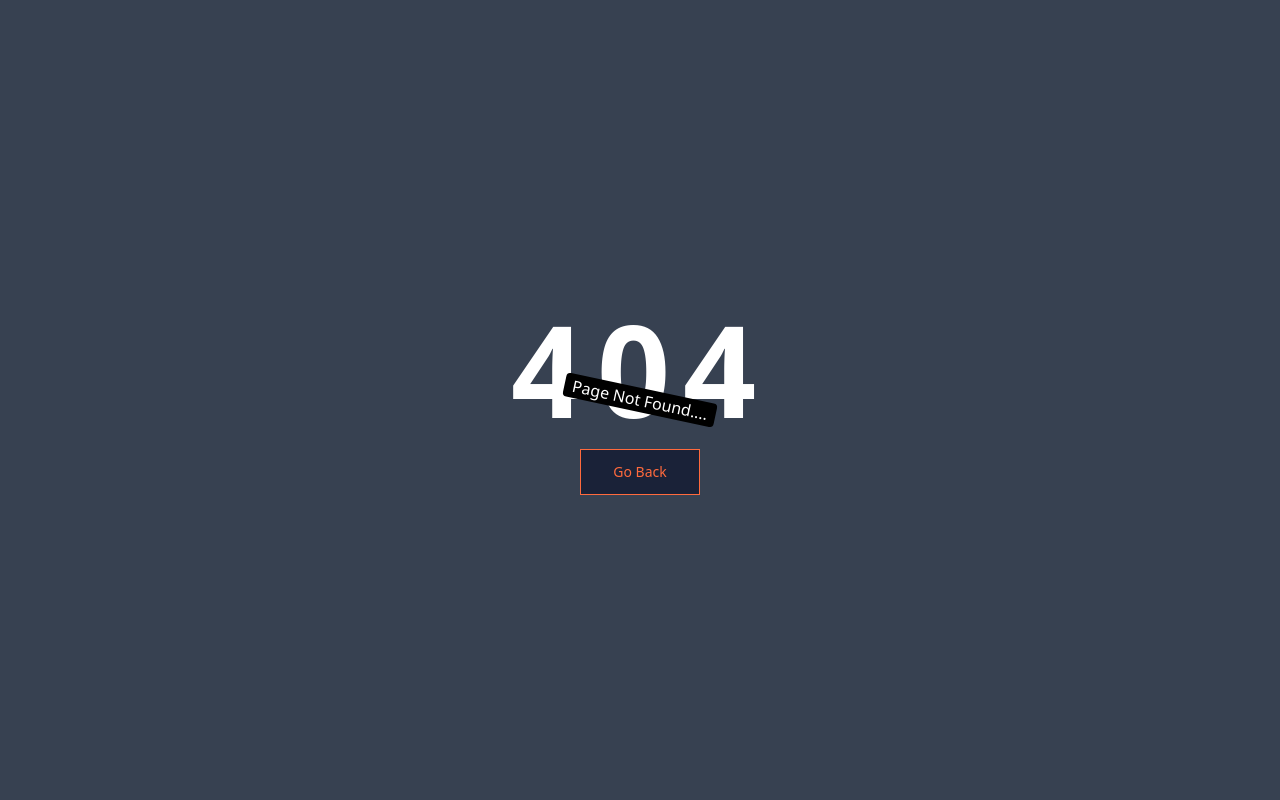
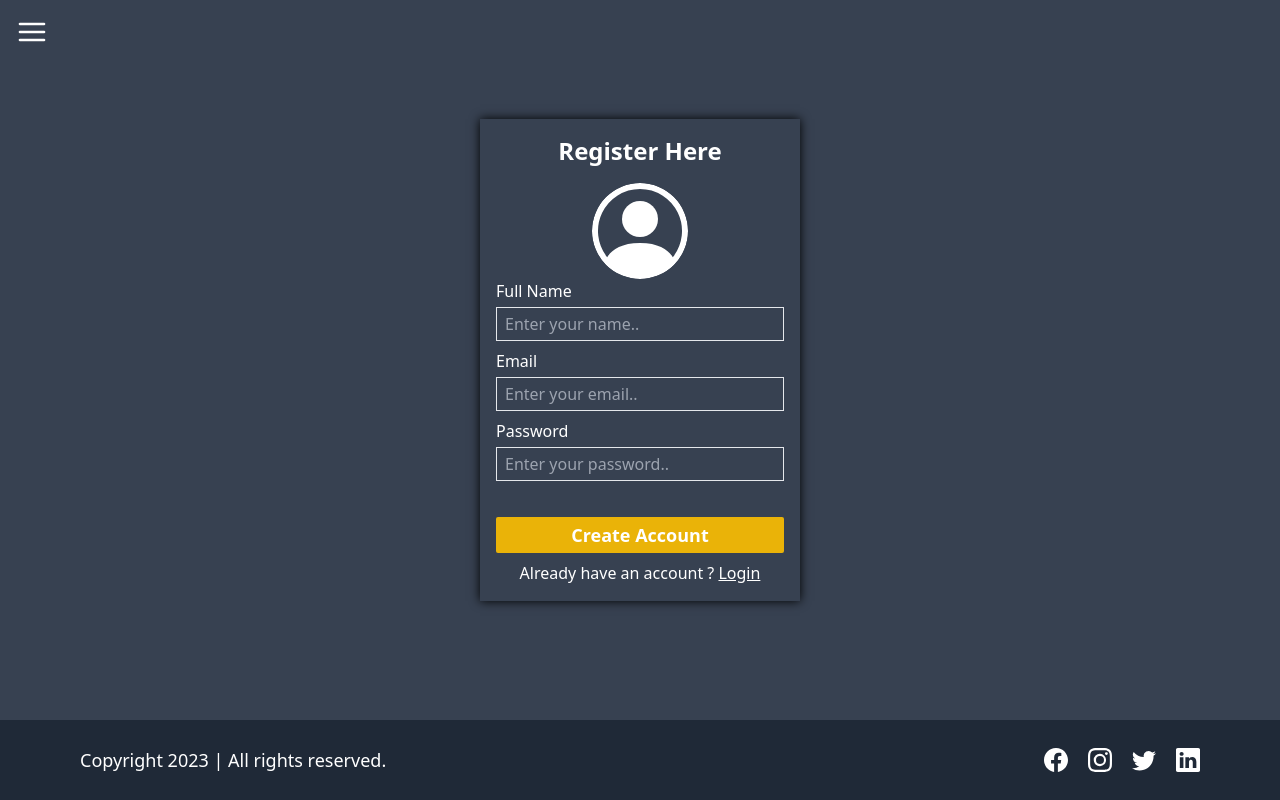
Before and after one commit to KAMRANANSARI01/Learning_Management_system, a React (Vite) app in the folder client/: page /signup in a window 1280 px wide. Before the commit this address had no page. Built offline with nearby package versions, Linux system fonts and the light colour scheme.

Commit message:
signup page making

```diff
--- a/client/src/App.jsx
+++ b/client/src/App.jsx
@@ -4,6 +4,7 @@ import { Route , Routes } from "react-router-dom"
 import HomePage from "./Pages/HomePage.jsx"
 import AboutPage from "./Pages/AboutPage.jsx"
 import NotFound from './Pages/NotFound.jsx'
+import SignUp from './Pages/signUp.jsx'
 
 function App() {
 
@@ -13,6 +14,7 @@ function App() {
         <Route path="/" element={<HomePage/>}></Route>
         <Route path="/about" element={<AboutPage/>}></Route>
         <Route path="*" element={<NotFound/>}></Route>
+        <Route path="/signup" element={<SignUp/>}></Route>
       </Routes>
     </>
   )
--- a/client/src/Pages/AboutPage.jsx
+++ b/client/src/Pages/AboutPage.jsx
@@ -9,9 +9,9 @@ import mainImg from "../assets/aboutMainImage.png";
 const AboutPage = () => {
   return (
     <HomeLayout>
-      <div className="flex flex-col h-[90vh] w-[100%] sm:pl-20 sm:pt-20 text-white ">
-        <div className="flex h-[50%] items-center justify-around gap-5 m-10">
-          <section className=" w-[40%] h-[100%] flex items-center flex-col justify-center space-y-12 ">
+      <div className="flex  bg-red-500 flex-col lg:h-[90%]  w-full items-center justify-between m-auto  sm:pt-20 text-white ">
+        <div className="flex h-[50%]  bg-slate-600 items-center justify-between  m-auto">
+          <section className="  h-[100%]  bg-yellow-300 flex  flex-col    justify-center space-y-12 ">
             <h1 className=" text-5xl font-semibold text-yellow-500">
               Affordable and quality education
             </h1>
@@ -23,7 +23,7 @@ const AboutPage = () => {
               mankind.
             </p>
           </section>
-          <section className="w-[40%] h-[100%]  flex items-center flex-col justify-center">
+          <section className="w-[40%] bg-orange-400 h-[100%]  flex items-center flex-col justify-center">
             <img
               id="test1"
               style={{
@@ -36,7 +36,7 @@ const AboutPage = () => {
           </section>
         </div>
         {/* //adding carousel  */}
-        <div className="carousel w-[40%] m-auto   mb-3 ">
+        <div className="carousel  bg-green-300 w-[40%] m-auto   mb-3 ">
           {celebradtyData &&
             celebradtyData.map((celebraty) => (
               <CarouselSlide
--- a/client/src/Pages/HomePage.jsx
+++ b/client/src/Pages/HomePage.jsx
@@ -7,8 +7,8 @@ const HomePage = () => {
   return (
     <>
     <HomeLayout>
-        <div className="flex flex-col bg-red-600   sm:flex-row items-center sm:justify-between pt-10 h-[90vh] lg:mx-20 ">
-           <div className="sm:w-1/2  bg-slate-300  sm:px-20 gap-5  flex flex-col justify-center items-center sm:gap-3  h-[60%]">
+        <div className="flex flex-col   sm:flex-row items-center sm:justify-between pt-10 h-[90vh] lg:mx-20 ">
+           <div className="sm:w-[60%]   px-4 gap-5 sm:px-5 lg:px-20   flex flex-col justify-center items-center sm:gap-3 md:gap-6 lg:gap-9  h-[60%] lg:h-[70%]">
                 <h1 className="lg:text-5xl  text-2xl font-semibold  text-white">
                     Find Out Best
                     <span className='text-yellow-500 font-bold'> Online Courses</span>
@@ -32,8 +32,8 @@ const HomePage = () => {
                     </Link>
                 </div>
            </div>
-           <div className='sm:w-1/2  h-[50%] bg-yellow-800 flex items-center justify-center'>
-                <img className=' h-[80%]'  src= {homeImg}  alt="img" />
+           <div className='sm:w-1/2  h-[50%]  flex items-center justify-center'>
+                <img className='w-full h-[80%]'  src= {homeImg}  alt="img" />
            </div>
         </div>
     </HomeLayout>
--- /dev/null
+++ b/client/src/Pages/SignUp.jsx
@@ -0,0 +1,193 @@
+import React, { useState } from "react";
+import toast from "react-hot-toast";
+import HomeLayout from "../Layouts/HomeLayout";
+import { BsPersonCircle } from "react-icons/bs";
+import { Link, useNavigate } from "react-router-dom";
+import { useDispatch } from "react-redux";
+
+const SignUp = () => {
+  const dispatch = useDispatch;
+  const navigate = useNavigate;
+
+  const [previewImage, setPreviewImage] = useState("");
+
+  const [signupData, setSignupData] = useState({
+    fullName: "",
+    email: "",
+    password: "",
+    avatar: "",
+  });
+
+  function handleUserInput(e) {
+    const { name, value } = e.target;
+    setSignupData({
+      ...signupData,
+      [name]: value,
+    });
+  }
+
+  function getImage(event) {
+    event.preventDefault();
+    //getting image
+    const uploadImg = event.target.files[0];
+
+    setSignupData({
+      ...signupData,
+      avatar: uploadImg,
+    });
+
+    const fileReader = new FileReader();
+    fileReader.readAsDataURL(uploadImg);
+    fileReader.addEventListener("load", function () {
+      console.log(this.result);
+      setPreviewImage(this.result);
+    });
+  }
+  //adding validation
+
+  function createNewAccount(event) {
+    event.preventDefault();
+
+    if (
+      !signupData.fullName ||
+      !signupData.email ||
+      !signupData.password ||
+      !signupData.avatar
+    ) {
+      toast.error("All feilds are mandatory.");
+      return;
+    }
+
+    //checking name length
+    if (signupData.fullName.length < 5) {
+      toast.error("name length should be atleast 5 character");
+    }
+
+    //email validation
+    if (
+      !signupData.email.match(
+        /^(([^<>()[\]\\.,;:\s@\"]+(\.[^<>()[\]\\.,;:\s@\"]+)*)|(\".+\"))@((\[[0-9]{1,3}\.[0-9]{1,3}\.[0-9]{1,3}\.[0-9]{1,3}\])|(([a-zA-Z\-0-9]+\.)+[a-zA-Z]{2,}))$/
+      )
+    ) {
+      toast.error("Invalid email Id");
+      return;
+    }
+    //Password validation
+    if (
+      !signupData.email.match(
+        /^(?=.*[0-9])(?=.*[!@#$%^&*])[a-zA-Z0-9!@#$%^&*]{6,16}$/
+      )
+    ) {
+      toast.error(
+        "Password must be 6-16 character long with atleast a Number and a special character"
+      );
+      return;
+    }
+
+    //making a form data for sending into server.
+    const formData = new FormData();
+    formData.append("fullname", SignUp.fullName);
+    formData.append("email", SignUp.email);
+    formData.append("password", SignUp.password);
+    formData.append("avatar", SignUp.avatar);
+
+    //making dispatch action
+
+    navigate("/")
+    setSignupData({
+        fullName: "",
+        email: "",
+        password: "",
+        avatar: "",
+    })
+    setPreviewImage("")
+  }
+
+  return (
+    <HomeLayout>
+      <div className="flex items-center justify-center h-[90vh] w-full">
+        <form
+          noValidate
+          onSubmit={createNewAccount}
+          className="flex flex-col items-center justify-center p-4 rounded-large shadow-[0_0_10px_black]  text-white w-[70%] sm:w-[55%] md:w-[40%] lg:w-[25%] "
+        >
+          <div className="w-full ">
+            <h1 className="font-bold text-2xl text-center mb-4">
+              Register Here
+            </h1>
+            <label htmlFor="image_uploads" className="w-24 h-24 cursor-pointer">
+              {/* we want to show img if available otherwise show a imgIcon */}
+              {previewImage ? (
+                <img
+                  className="w-24 h-24 rounded-full m-auto"
+                  src={previewImage}
+                  alt="userImg"
+                />
+              ) : (
+                <BsPersonCircle className="w-24 h-24 rounded-full m-auto" />
+              )}
+            </label>
+            {/* now we add the input for uploading img */}
+            <input
+              onChange={getImage}
+              type="file"
+              id="image_uploads"
+              className="hidden"
+              accept=".jpg, .jpeg, .png, .svg"
+            />
+            <div className="flex flex-col gap-1">
+              <label htmlFor="fullName">Full Name</label>
+              <input
+                type="text"
+                required
+                name="fullName"
+                id="fullName"
+                placeholder="Enter your name.."
+                className="bg-transparent px-2 py-1 mb-2 border"
+                onChange={handleUserInput}
+                value={signupData.fullName}
+              />
+            </div>
+            <div className="flex flex-col gap-1">
+              <label htmlFor="email">Email</label>
+              <input
+                type="email"
+                required
+                name="email"
+                id="email"
+                placeholder="Enter your email.."
+                className="bg-transparent px-2 py-1 border mb-2"
+                onChange={handleUserInput}
+                value={signupData.email}
+              />
+            </div>
+            <div className="flex flex-col gap-1">
+              <label htmlFor="password">Password</label>
+              <input
+                type="password"
+                required
+                name="password"
+                id="password"
+                placeholder="Enter your password.."
+                className="bg-transparent px-2 py-1 border "
+                onChange={handleUserInput}
+                value={signupData.password}
+              />
+            </div>
+            <button className="w-full py-1 px-3 rounded-sm bg-yellow-500 mt-9 font-semibold text-lg hover:bg-yellow-600">
+              Create Account
+            </button>
+            <p className="text-center mt-2">
+              Already have an account ?{" "}
+              <Link to="/login" className="link hover:text-yellow-500">
+                Login
+              </Link>
+            </p>
+          </div>
+        </form>
+      </div>
+    </HomeLayout>
+  );
+};
+
+export default SignUp;
```
